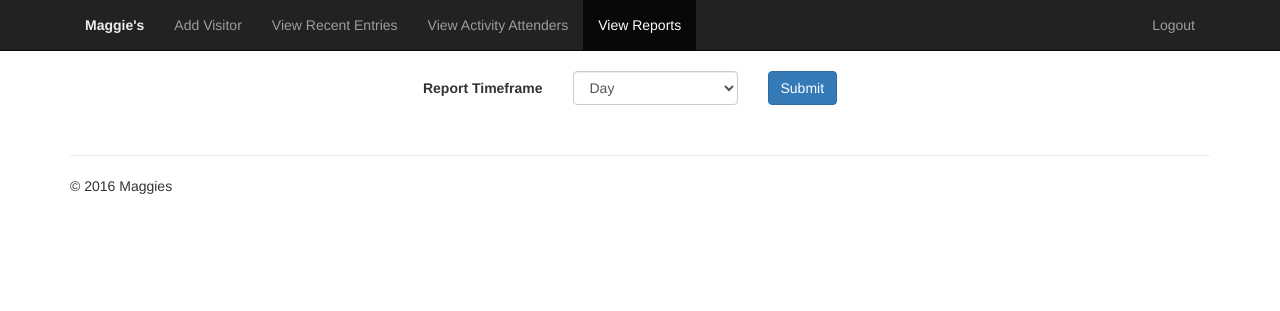
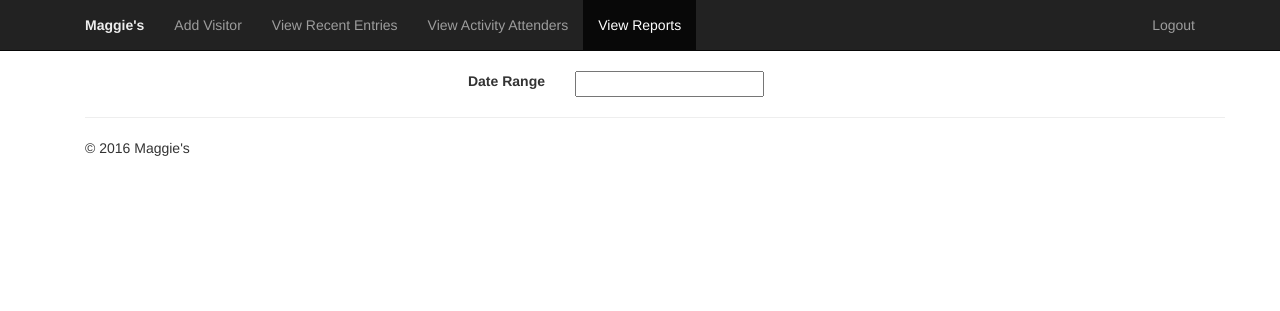
Before and after one commit to glasgow2016/team-18, a Django app: page /reports in a window 1280 px wide. Shown: the top 311 px of the page. Run offline with Django 3.2, Linux system fonts and the light colour scheme; the visitor is signed in with stand-in values (Sample User, id 1); some libraries are stand-ins or nearby versions.

Commit message:
Start of project ajax stuff

```diff
--- a/maggies/maggies/forms.py
+++ b/maggies/maggies/forms.py
@@ -4,22 +4,11 @@
 PWC = "PWC"
 CARER = "CAR"
 OTHER = "OTH"
-DAY = "DAY"
-WEEK = "WEEK"
-MONTH = "MONTH"
-YEAR = "YEAR"
 
 VISITOR_TYPE_CHOICES = (
     (PWC, 'Person with Cancer'),
     (CARER, 'Carer'),
     (OTHER, 'Other'),
-)
-
-REPORTS_TIMEFRAME_CHOICES = (
-    (DAY, "Day"),
-    (WEEK, "Week"),
-    (MONTH, "Month"),
-    (YEAR, "Year"),
 )
 
 class VisitorForm(forms.Form):
@@ -30,6 +19,3 @@
     nature_of_visit = forms.ModelChoiceField(VisitNature.objects.all(), label="Nature of Visit")
     cancer_site = forms.ModelChoiceField(CancerSite.objects.all(), label="Cancer Site")
     journey_stage = forms.ModelChoiceField(JourneyStage.objects.all(), label="Journey Stage")
-
-class ReportsForm(forms.Form):
-    report_timeframe = forms.ChoiceField(choices=REPORTS_TIMEFRAME_CHOICES, label="Report Timeframe")
--- a/maggies/maggies/static/css/style.css
+++ b/maggies/maggies/static/css/style.css
@@ -18,3 +18,7 @@
   height: 16px;
   margin-top: 8px;
 }
+
+.makeitright {
+  text-align: right;
+}
--- a/maggies/maggies/templates/base.html
+++ b/maggies/maggies/templates/base.html
@@ -14,6 +14,7 @@
         crossorigin="anonymous"/>
         <link href="{% static 'img/favicon.ico' %}" type="image/x-icon" rel="shortcut icon">
         <link href="{% static 'css/style.css' %}" rel="stylesheet"/>
+        <link rel="stylesheet" type="text/css" href="//cdn.jsdelivr.net/bootstrap.daterangepicker/2/daterangepicker.css" />
 
         {% block extra-css %}
         {% endblock %}
@@ -53,7 +54,7 @@
 
             <hr>
             <footer>
-                <p>&copy; 2016 Maggies</p>
+                <p>&copy; 2016 Maggie's</p>
             </footer>
         </div>
 
@@ -64,6 +65,9 @@
         integrity="sha384-Tc5IQib027qvyjSMfHjOMaLkfuWVxZxUPnCJA7l2mCWNIpG9mGCD8wGNIcPD7Txa"
         crossorigin="anonymous"></script>
 
+        <script type="text/javascript" src="//cdn.jsdelivr.net/momentjs/latest/moment.min.js"></script>
+        <script type="text/javascript" src="//cdn.jsdelivr.net/bootstrap.daterangepicker/2/daterangepicker.js"></script>
+
         {% block extra-js %}
         {% endblock %}
     </body>
--- a/maggies/maggies/templates/reports.html
+++ b/maggies/maggies/templates/reports.html
@@ -11,28 +11,31 @@
 
         <div class="row">
             <div class="col-md-12">
-              <form class="form-horizontal" role="form" action="." method="post">
-                  {% csrf_token %}
-                  <div class="form-group">
-                      <label class="col-sm-5 control-label" for="id_{{ field.name }}">{{ form.report_timeframe.label }}</label>
-                      <div class="col-sm-2">
-                          {{ form.report_timeframe|attr:"class:form-control" }}
-                          {% if form.report_timeframe.help_text %}
-                              <p class="help-block"><small>{{ form.report_timeframe.help_text }}</small></p>
-                          {% endif %}
-                      </div>
-
-                      <div class="form-group">
-                          <div class="col-sm-2">
-                              <button type="submit" class="btn btn-primary">{% trans "Submit" %}</button>
-                          </div>
-                      </div>
-                  </div>
-              </form>
-            </div>
+                <div class="form-group">
+                    <label class="col-sm-2 col-sm-offset-3 control-label makeitright" for="id_sd">Date Range</label>
+                    <div class="col-sm-4"><input id="date"></div>
+                </div>
+            </form>
         </div>
     </div> <!-- /container -->
 {% endblock %}
 
 {% block extra-js %}
+<script>
+  $('#date').daterangepicker();
+
+  $('#date').on('apply.daterangepicker', function(ev, picker) {
+    $.ajax('/get_report_visitor_count', {
+      url: "/get_report_visitor_count",
+      method: "POST",
+      data: {
+        start_date: picker.startDate.format('YYYY-MM-DD'),
+        end_date: picker.endDate.format('YYYY-MM-DD')
+      },
+      cache: false
+    }).done(function(response) {
+
+    })
+  });
+</script>
 {% endblock %}
--- a/maggies/maggies/urls.py
+++ b/maggies/maggies/urls.py
@@ -24,5 +24,6 @@
     url(r'^reports', views.reports),
     url(r'^recent', views.recent),
     url(r'^activities', views.activities),
+    url(r'^get_report_visitor_count', views.get_report_visitor_count),
     url(r'^', views.home),
 ]
--- a/maggies/maggies/views.py
+++ b/maggies/maggies/views.py
@@ -1,7 +1,7 @@
 from django.shortcuts import render, redirect
 from django.contrib.auth.decorators import login_required
 from django.contrib.auth import authenticate, login, logout
-from .forms import VisitorForm, PWC, CARER, OTHER, ReportsForm, DAY, WEEK, MONTH
+from .forms import VisitorForm, PWC, CARER, OTHER
 from .models import PwC, Carer, OtherVisitor, CancerInfo, Visitor
 
 
@@ -95,17 +95,7 @@
 
 @login_required
 def reports(request):
-    if request.method=="POST":
-        form = ReportsForm(request.POST)
-        if form.is_valid():
-            print("Form is valid.")
-            form_report_type = form.cleaned_data["report_timeframe"]
-
-
-
-    form = ReportsForm()
-
-    return render(request, "reports.html", {"form": form})
+    return render(request, "reports.html")
 
 @login_required
 def recent(request):
@@ -114,3 +104,9 @@
 @login_required
 def activities(request):
     return render(request, "activities.html")
+
+@login_required
+def get_report_visitor_count(request):
+    if request.method == "POST":
+        print(request)
+    return
```
